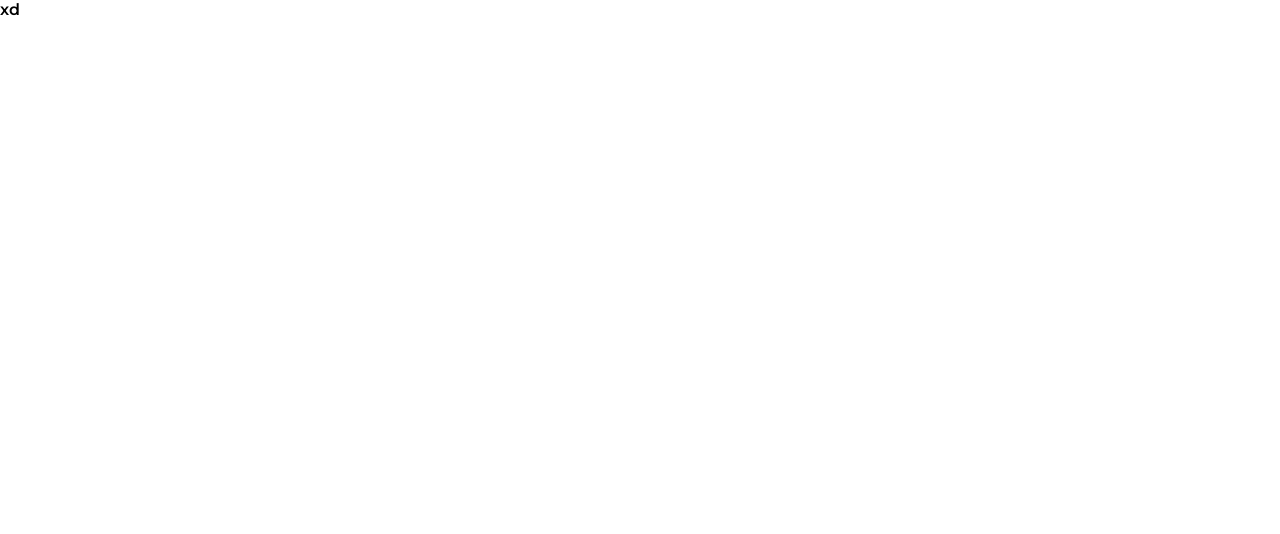
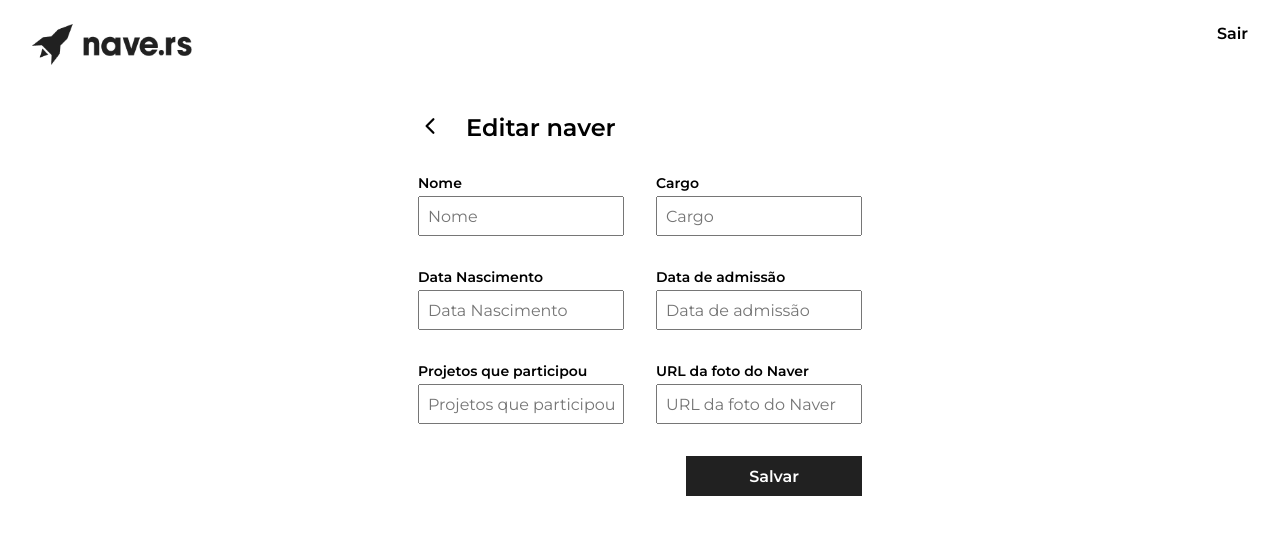
Before and after one commit to HuberthVladimir/nave-front-end-challenge, a React (Create React App) app: page /edit-user in a window 1280 px wide. Shown: the top 534 px of the page. Built offline with nearby package versions, Linux system fonts and the light colour scheme; sample sign-in values are in the browser's storage.

Commit message:
feature: Page Edit User

```diff
--- /dev/null
+++ b/src/pages/EditUser/index.tsx
@@ -0,0 +1,68 @@
+import { useHistory } from "react-router-dom";
+
+import { Header } from "../../components/Header"
+import { Content } from "./styles"
+
+import { IconContext } from "react-icons";
+import { IoChevronBack } from 'react-icons/io5'
+import { Button } from "../../components/Button";
+
+export const EditUser = () => {
+   const history = useHistory()
+
+   return (
+      <Content>
+         <Header />
+
+         <main>
+            <section className="centerContent">
+               <div className="titleContent" aria-label="titulo">
+                  <IconContext.Provider value={{ size: '1.5em' }} >
+                     <div style={{ cursor: 'pointer' }} onClick={() => history.push('/home')}>
+                        <IoChevronBack />
+                     </div>
+                  </IconContext.Provider>
+
+                  <h1>Editar naver</h1>
+               </div>
+
+               <div className="inputContent">
+                  <div>
+                     <label htmlFor="name">Nome</label>
+                     <input type="text" id="name" name="name" placeholder="Nome" />
+                  </div>
+
+                  <div>
+                     <label htmlFor="job_role">Cargo</label>
+                     <input type="text" id="job_role" name="job_role" placeholder="Cargo" />
+                  </div>
+
+                  <div>
+                     <label htmlFor="birthdate">Data Nascimento</label>
+                     <input type="text" id="birthdate" name="birthdate" placeholder="Data Nascimento" />
+                  </div>
+
+                  <div>
+                     <label htmlFor="admission_date">Data de admissão</label>
+                     <input type="text" id="admission_date" name="admission_date" placeholder="Data de admissão" />
+                  </div>
+
+                  <div>
+                     <label htmlFor="project">Projetos que participou</label>
+                     <input type="text" id="project" name="project" placeholder="Projetos que participou" />
+                  </div>
+
+
+                  <div>
+                     <label htmlFor="url">URL da foto do Naver</label>
+                     <input type="text" id="url" name="url" placeholder="URL da foto do Naver" />
+                  </div>
+
+               </div>
+
+               <Button>Salvar</Button>
+            </section>
+         </main>
+      </Content>
+   )
+}
--- /dev/null
+++ b/src/pages/EditUser/styles.ts
@@ -0,0 +1,55 @@
+import styled from 'styled-components'
+
+export const Content = styled.div`
+   margin: 0 2rem;
+   overflow: hidden;
+   height: 100%;
+
+   main {
+      margin-top: -10rem;
+      height: 100%;
+      display: flex;
+      flex-direction: column;
+      align-items: center;
+      justify-content: center;
+
+      .centerContent {
+         display: flex;
+         flex-direction: column;
+         gap: 2rem;
+
+         .titleContent {
+            display: flex;
+            align-items: center;
+            gap: 1.5rem;
+
+            & > h1 {
+               font-size: 1.5rem;
+            }
+         }
+      }
+
+      .inputContent {
+         display: grid;
+         grid-template-columns: repeat(2, 1fr);
+         gap: 2rem;
+
+         & > div {
+            display: flex;
+            flex-direction: column;
+            gap: 0.25rem;
+
+            input {
+               padding-left: 0.5rem;
+               max-width: 17.5rem;
+               height: 2.5rem;
+               max-height: 2.5rem;
+            }
+         }
+      }
+
+      button {
+         align-self: flex-end;
+      }
+   }
+`
--- a/src/routes.js
+++ b/src/routes.js
@@ -1,6 +1,7 @@
 import { BrowserRouter, Switch, Route, Redirect } from 'react-router-dom'
 import { SignIn } from './pages/SignIn'
 import { SignUp } from './pages/SingUp'
+import { EditUser } from './pages/EditUser'
 import { Home } from './pages/Home'
 import { isAuthenticated } from './services/auth'
 
@@ -23,7 +24,7 @@ const Routes = () => (
          <Route exact path="/" component={SignIn} />
          <Route path="/singup" component={SignUp} />
          <PrivateRoute path="/home" component={Home} />
-         <PrivateRoute path="/edit-user" component={() => <h1>xd</h1>} />
+         <PrivateRoute path="/edit-user" component={EditUser} />
       </Switch>
    </BrowserRouter>
 )
```
